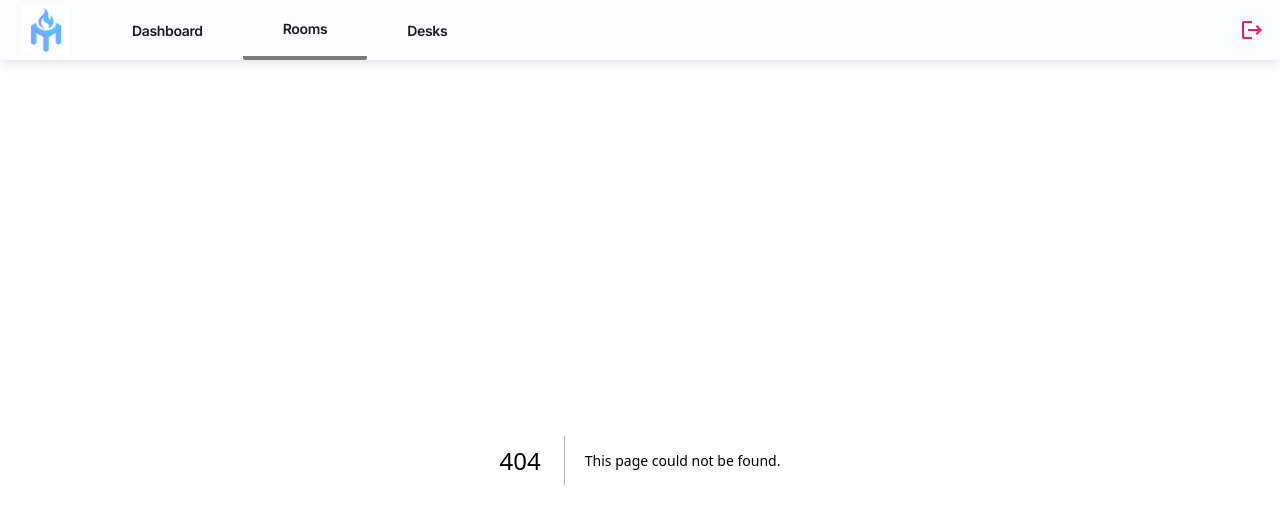
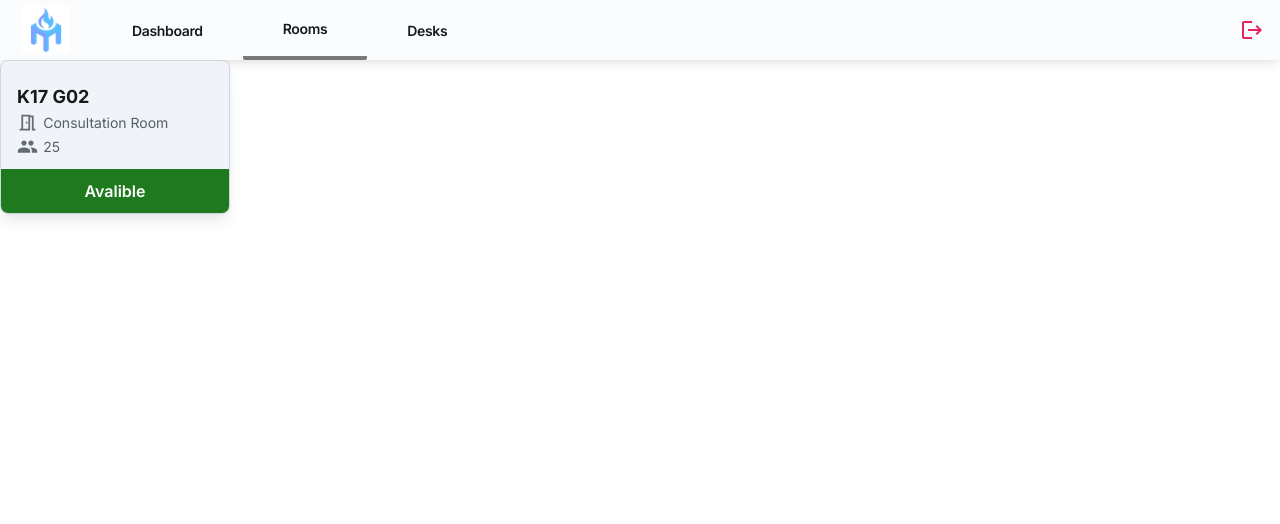
Before and after one commit to unsw-cse-comp99-3900/capstone-project-3900h13bfrancophiles, a Next.js app in the folder frontend/: page /rooms in a window 1280 px wide. Before the commit this address had no page. Shown: the top 524 px of the page. Built offline with nearby package versions, Linux system fonts and the light colour scheme.

Commit message:
(feat): Room card

```diff
--- /dev/null
+++ b/frontend/app/(pages)/rooms/page.tsx
@@ -0,0 +1,6 @@
+import RoomCard from "@/app/components/roomCard";
+export default function Rooms() {
+    return (
+        <RoomCard />
+    )
+}
--- /dev/null
+++ b/frontend/app/components/roomCard.tsx
@@ -0,0 +1,55 @@
+"use client";
+
+import * as React from "react";
+import {Button, Card, CardContent, CardOverflow, Typography} from "@mui/joy";
+import PeopleIcon from "@mui/icons-material/People";
+import MeetingRoomOutlinedIcon from "@mui/icons-material/MeetingRoomOutlined";
+import EditCalendarOutlinedIcon from "@mui/icons-material/EditCalendarOutlined";
+import IconButton from '@mui/material/IconButton';
+
+export default function RoomCard() {
+  // TODO: set status based on database for the room
+  const [avalible, setAvalible] = React.useState(true);
+
+  return (
+    <Card sx={{ width: 230, maxWidth: "100%", boxShadow: "lg", background: "#F0F4F8"}}>
+      <CardContent>
+        {/* TODO: Make link to the cal for individual room page */}
+        <div
+          style={{
+            display: "inline-flex",
+            justifyContent: "space-between",
+            flexDirection: "row",
+          }}
+        >
+          <Typography level="title-lg" sx={{ mt: 1, fontWeight: "xl" }}>
+            {/* TODO: Make Varible from data */}
+            K17 G02
+          </Typography>
+          {/* <IconButton>{<EditCalendarOutlinedIcon />}</IconButton> */}
+        </div>
+        <Typography
+          level="body-sm"
+          startDecorator={<MeetingRoomOutlinedIcon />}
+        >
+          {/* TODO: Make Varible from data */}
+          Consultation Room
+        </Typography>
+        <Typography level="body-sm" startDecorator={<PeopleIcon />}>
+          {/* TODO: Make Varible from data */}
+          25
+        </Typography>
+      </CardContent>
+      <CardOverflow>
+        <Button
+          variant="solid"
+          color={avalible ? "success" : "danger"}
+          size="lg"
+        >
+          {/* TODO: Make Varible from data */}
+          {avalible ? "Avalible" : "Unavalible"}
+        </Button>
+      </CardOverflow>
+    </Card>
+  );
+}
--- a/frontend/package.json
+++ b/frontend/package.json
@@ -13,7 +13,7 @@
     "@emotion/styled": "^11.11.5",
     "@fontsource/inter": "^5.0.18",
     "@mui/icons-material": "^5.15.20",
-    "@mui/joy": "^5.0.0-beta.36",
+    "@mui/joy": "^5.10.0-beta.36",
     "@mui/material": "^5.15.20",
     "dotenv": "^16.4.5",
     "next": "14.2.3",
```
